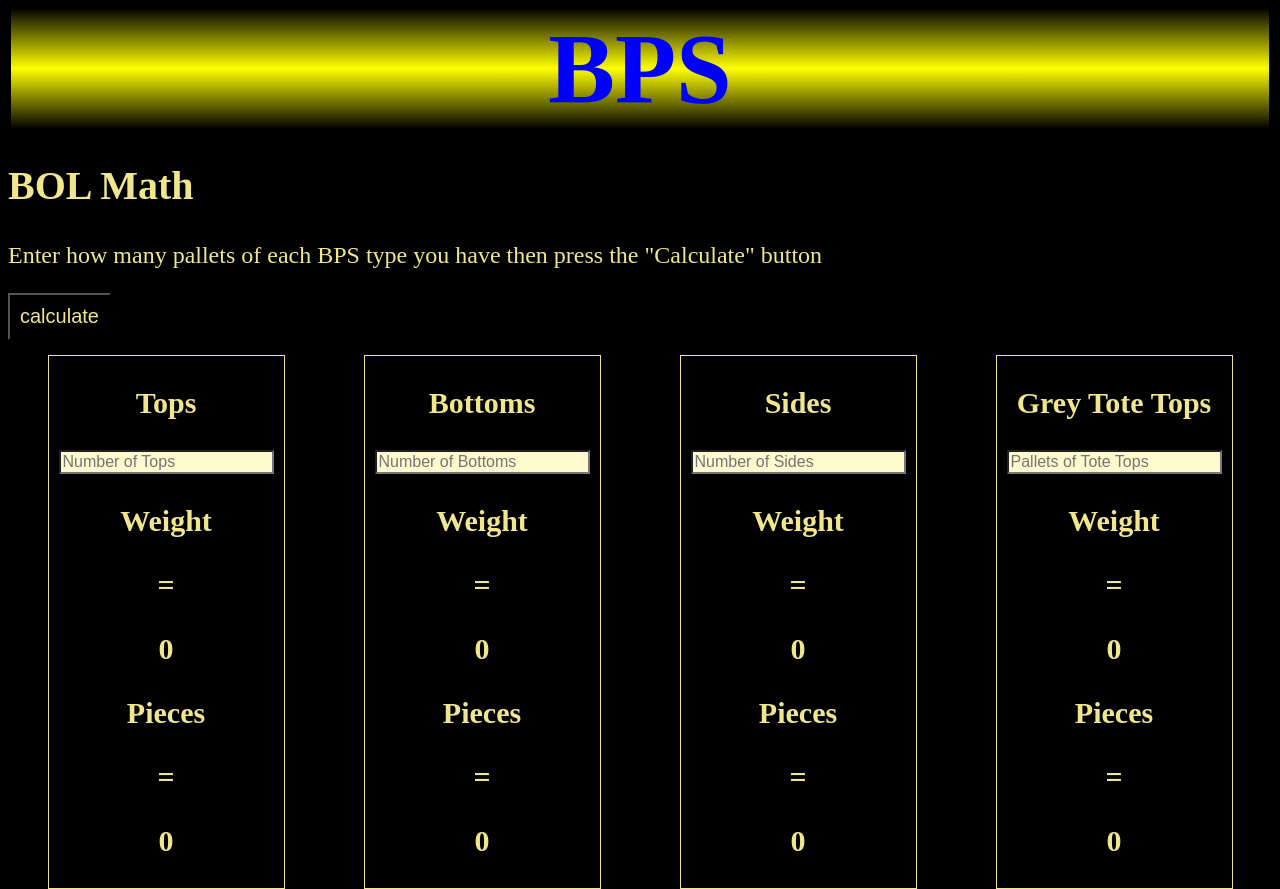
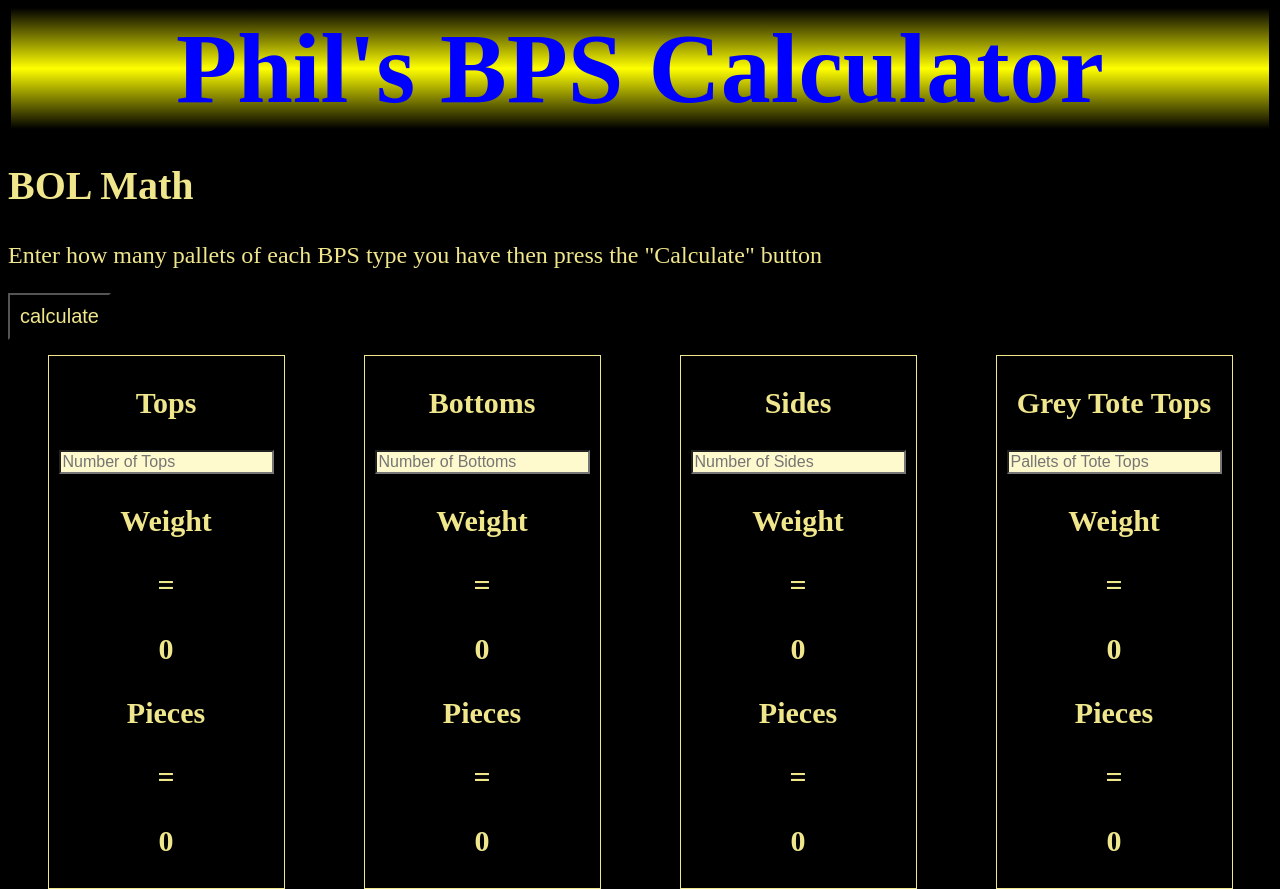
Before and after one commit to giphilgolden/BPS-math, a plain HTML site: page index.html in a window 1280 px wide. Shown: the top 889 px of the page. Drawn offline with Linux system fonts and the light colour scheme.

Commit message:
changed Title

```diff
--- a/index.html
+++ b/index.html
@@ -44,7 +44,7 @@
     -->
 
     <h1>
-        BPS
+        Phil's BPS Calculator
     </h1>
 
     <H2>
@@ -91,6 +91,7 @@
             <h3>=</h3>
             <h3 class="sides-pieces">0</h3>
         </div>
+
         <div class="grey-tops-section">
             <h3>Grey Tote Tops</h3>
             <input type="text" class="grey-tops-input" placeholder="Pallets of Tote Tops">
```
